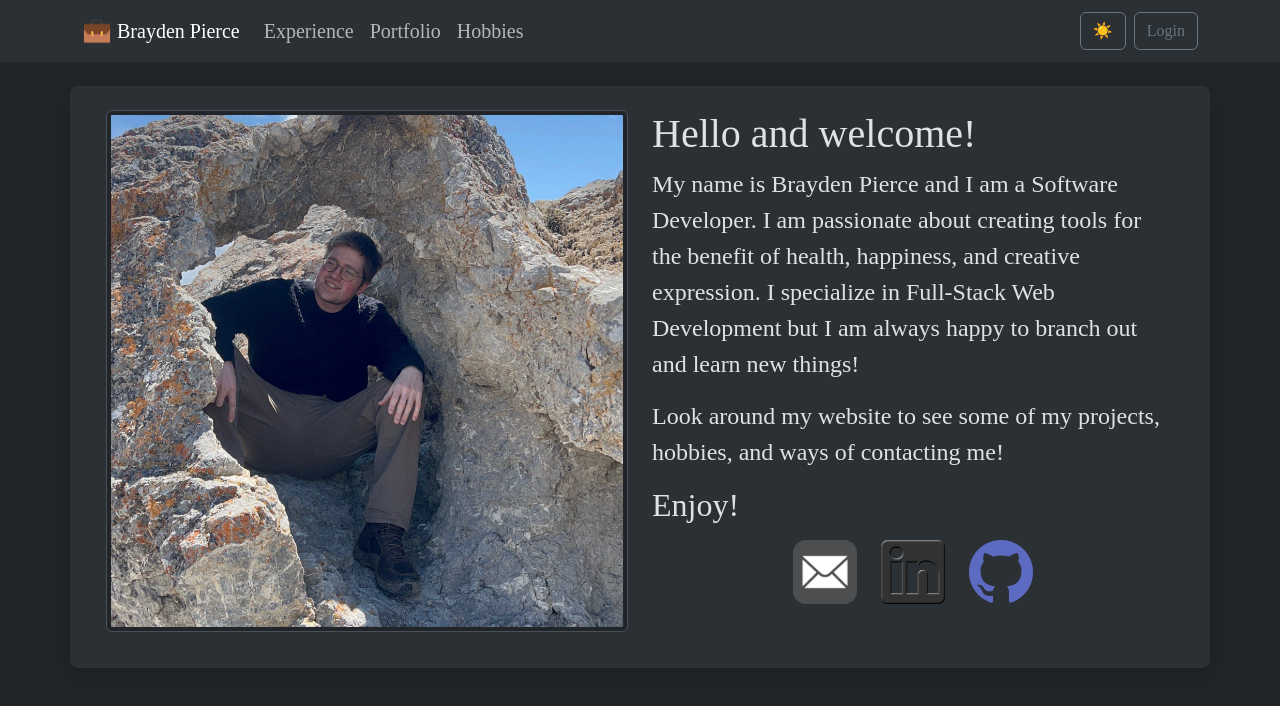
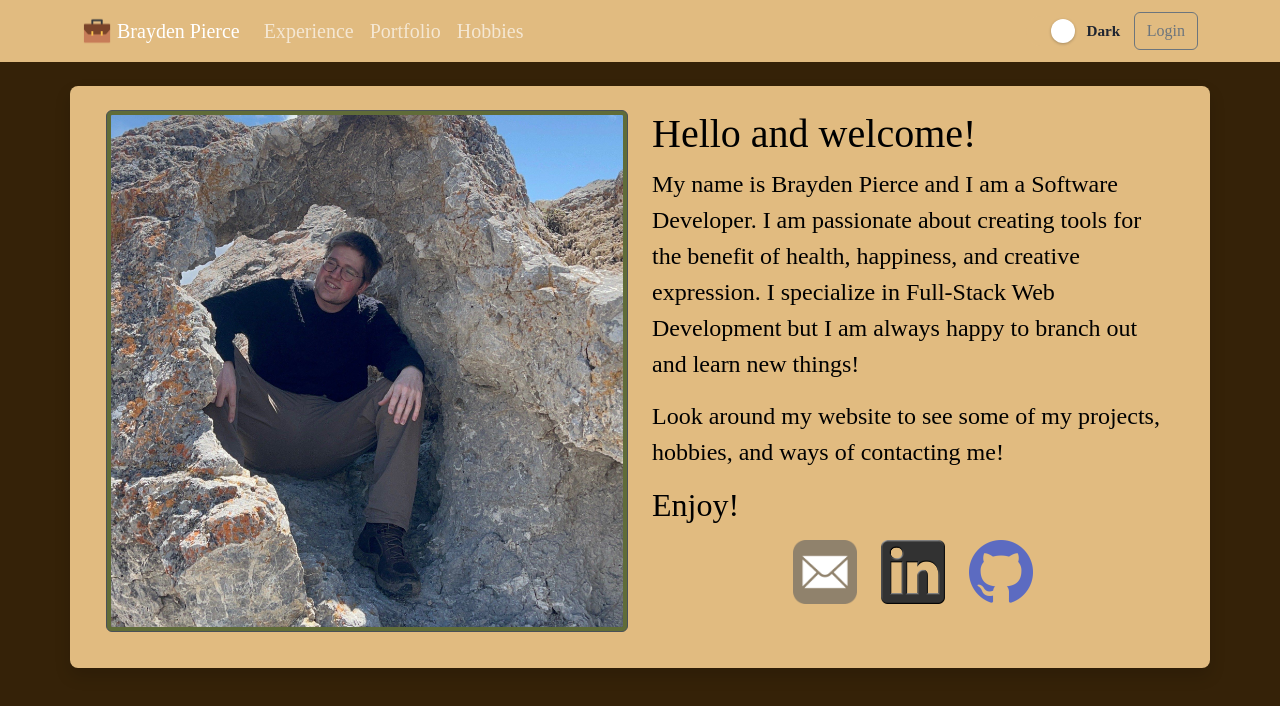
Before and after one commit to BraydenPierce/My-Portfolio-Webpage, a React (Create React App) app in the folder frontend/: page / in a window 1280 px wide. Shown: the top 706 px of the page. Built offline with nearby package versions, Linux system fonts and the light colour scheme; no server answers.

Commit message:
update: I changed the dark mode button to a toggle and I've been experiementing with color schemes

```diff
--- a/frontend/src/components/Navbar.jsx
+++ b/frontend/src/components/Navbar.jsx
@@ -29,7 +29,7 @@ function NavBar({ onToggleTheme, theme, isAuthenticated, onLogoutSuccess }) {
   }
 
   return (
-    <Navbar expand="lg" className="bg-body-tertiary">
+    <Navbar expand="lg" className="bg-secondary">
       <Container>
         <Navbar.Brand as={Link} to="/">
           <img
@@ -56,13 +56,21 @@ function NavBar({ onToggleTheme, theme, isAuthenticated, onLogoutSuccess }) {
           </Nav>
           {/* The login and theme buttons - right aligned */}
           <Nav className="gap-2">
-            <Button
-              variant="outline-secondary"
+            <button
+              type="button"
+              className={`theme-toggle ${theme === "dark" ? "is-dark" : "is-light"}`}
               onClick={onToggleTheme}
-              aria-label="Toggle dark mode"
+              role="switch"
+              aria-checked={theme === "dark"}
+              aria-label={`Switch to ${theme === "dark" ? "light" : "dark"} mode`}
             >
-              {theme === "dark" ? "☀️" : "🌙"}
-            </Button>
+              <span className="theme-toggle-track">
+                <span className="theme-toggle-thumb" />
+              </span>
+              <span className="theme-toggle-text">
+                {theme === "dark" ? "Dark" : "Light"}
+              </span>
+            </button>
             {isAuthenticated ? (
               <Button variant="outline-secondary" onClick={handleLogout}>
                 Logout
--- a/frontend/src/index.css
+++ b/frontend/src/index.css
@@ -1,12 +1,96 @@
+/* Color Palette: https://coolors.co/palette/606c38-283618-fefae0-dda15e-bc6c25 */
+
+:root {
+  --bs-primary: #FEFAE0;
+  --bs-primary-rgb: 254, 250, 224;
+  --bs-secondary: #DDA15E;
+  --bs-secondary-rgb: 221, 161, 94;
+  --bs-tertiary: #606C38;
+  --bs-tertiary-rgb: 96, 108, 56;
+}
+
+/* #region Dark Mode */
+
+[data-bs-theme="dark"] {
+  --bs-primary: #352208;
+  --bs-primary-rgb: 53, 34, 8;
+  --bs-secondary: #e1bb80;
+  --bs-secondary-rgb: 225, 187, 128;
+  --bs-body-color: black;
+}
+
+/* #endregion */
+
 body {
   margin: 0;
   font-family: "Times New Roman", Times, serif;
   font-size: 20px;
   -webkit-font-smoothing: antialiased;
   -moz-osx-font-smoothing: grayscale;
+  background-color: var(--bs-primary);
 }
 
 code {
   font-family: source-code-pro, Menlo, Monaco, Consolas, 'Courier New',
     monospace;
 }
+
+.img-thumbnail {
+  background-color: var(--bs-tertiary);
+}
+
+.theme-toggle {
+  display: inline-flex;
+  align-items: center;
+  gap: 0.55rem;
+  border: 0;
+  background: transparent;
+  color: #fff;
+  padding: 0.2rem 0.35rem;
+  border-radius: 999px;
+}
+
+.theme-toggle-track {
+  width: 52px;
+  height: 30px;
+  border-radius: 999px;
+  background: rgba(255, 255, 255, 0.3);
+  position: relative;
+  transition: background-color 0.2s ease;
+}
+
+.theme-toggle-thumb {
+  position: absolute;
+  top: 3px;
+  left: 3px;
+  width: 24px;
+  height: 24px;
+  border-radius: 50%;
+  background: #fff;
+  box-shadow: 0 1px 3px rgba(0, 0, 0, 0.25);
+  transition: transform 0.2s ease;
+}
+
+.theme-toggle.is-dark .theme-toggle-track {
+  background: var(--bs-secondary);
+}
+
+.theme-toggle.is-dark .theme-toggle-thumb {
+  transform: translateX(22px);
+}
+
+.theme-toggle.is-light .theme-toggle-track {
+  color: #1f2530;
+}
+
+.theme-toggle-text {
+  font-weight: 600;
+  font-size: 0.95rem;
+  line-height: 1;
+  color: #1f2530;
+}
+
+.theme-toggle:focus-visible {
+  outline: 2px solid #fff;
+  outline-offset: 2px;
+}
--- a/frontend/src/pages/hobbies.jsx
+++ b/frontend/src/pages/hobbies.jsx
@@ -158,7 +158,7 @@ const Hobbies = ({ isAdmin }) => {
   );
 
   return (
-      <Container className="mt-4 bg-body-tertiary shadow rounded-3">
+      <Container className="mt-4 bg-secondary shadow rounded-3">
         <Row>
           <h1>Reading</h1>
           {renderCarousel(readingItems)}
--- a/frontend/src/pages/home.jsx
+++ b/frontend/src/pages/home.jsx
@@ -6,10 +6,10 @@ import github from "../assets/imgs/github.png"
 
 const Home = () => {
   return (
-    <Container className="mt-4 bg-body-tertiary shadow rounded-3">
+    <Container className="mt-4 bg-secondary bs-body-color shadow rounded-3">
       <Row className="fs-4 p-4">
         <Col>
-          <Image src={bray} thumbnail />
+          <Image src={bray} thumbnail className="border-tertiary"/>
         </Col>
         <Col>
           <h1>Hello and welcome!</h1>
--- a/frontend/src/pages/portfolio.jsx
+++ b/frontend/src/pages/portfolio.jsx
@@ -30,7 +30,7 @@ const Portfolio = () => {
   )
 
   return (
-    <Container className="mt-4 bg-body-tertiary shadow rounded-3 d-flex flex-column" style={{ minHeight: "80vh" }}>
+    <Container className="mt-4 bg-secondary shadow rounded-3 d-flex flex-column" style={{ minHeight: "80vh" }}>
       <Row xs={1} md={2} className="fs-4 p-4 flex-grow-1">
         {pageRepos.map((repo) => (
           <Col key={repo.id} className="mb-3">
--- a/frontend/src/pages/xp.jsx
+++ b/frontend/src/pages/xp.jsx
@@ -6,7 +6,7 @@ const ONC_Hours = 14;
 
 const Xp = () => {
   return (
-    <Container className="mt-4 bg-body-tertiary shadow rounded-3">
+    <Container className="mt-4 bg-secondary shadow rounded-3">
       <Row className="pt-2">
         <h1 className="text-decoration-underline">Education</h1>
         <Accordion>
```
